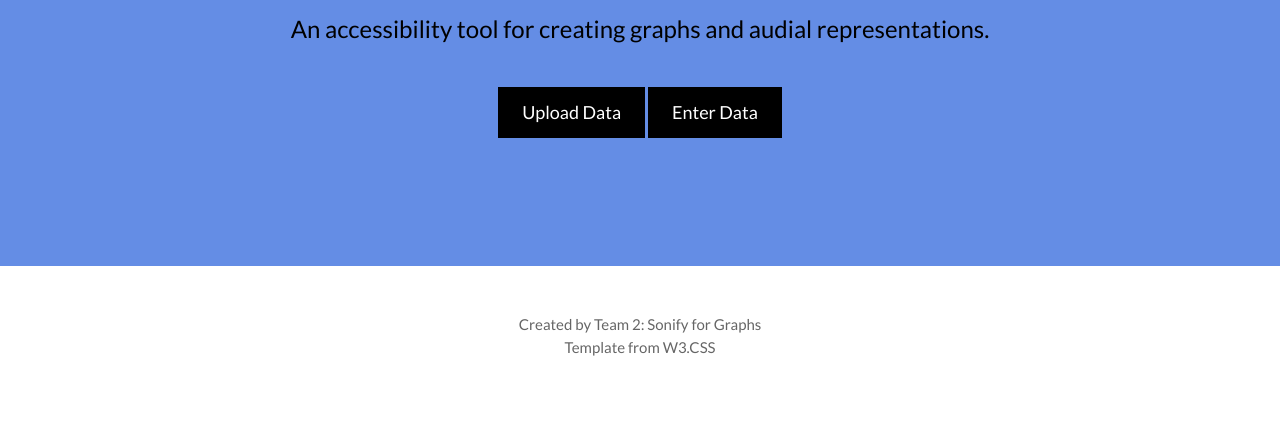
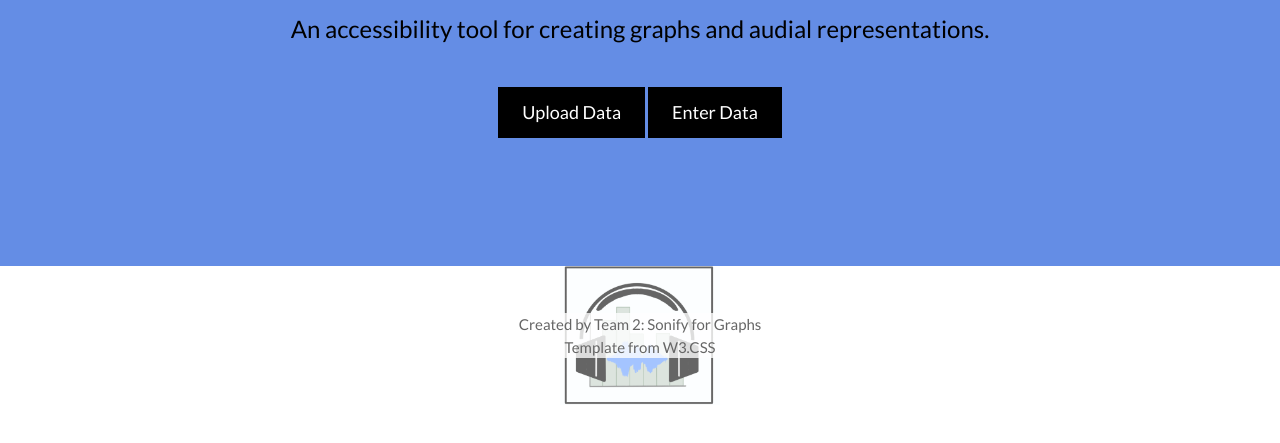
Before and after one commit to DillonEdington/SonifyGraphs, a plain HTML site: page index.html in a window 1280 px wide. Shown: the part 253-696 px from the top of the page. Drawn offline with nearby package versions, Linux system fonts and the light colour scheme.

Commit message:
Update index.html
Added logo to the footer.

```diff
--- a/index.html
+++ b/index.html
@@ -65,8 +65,8 @@
 
 
 <!-- Footer -->
-<footer class="w3-container w3-padding-32 w3-center w3-opacity">
- <p>Created by Team 2: Sonify for Graphs <br> Template from W3.CSS</p>
+<footer class="w3-container w3-padding-32 w3-center w3-opacity" style = "background-image: url(assets/LogoDesign_clear.png); background-size:contain; background-repeat:no-repeat; background-position: center;">
+ <p style = "background-color: rgba(255, 255, 255, 0.782);">Created by Team 2: Sonify for Graphs <br> Template from W3.CSS</p>
 </footer>
 
 <!-- Include global scripts-->
```
